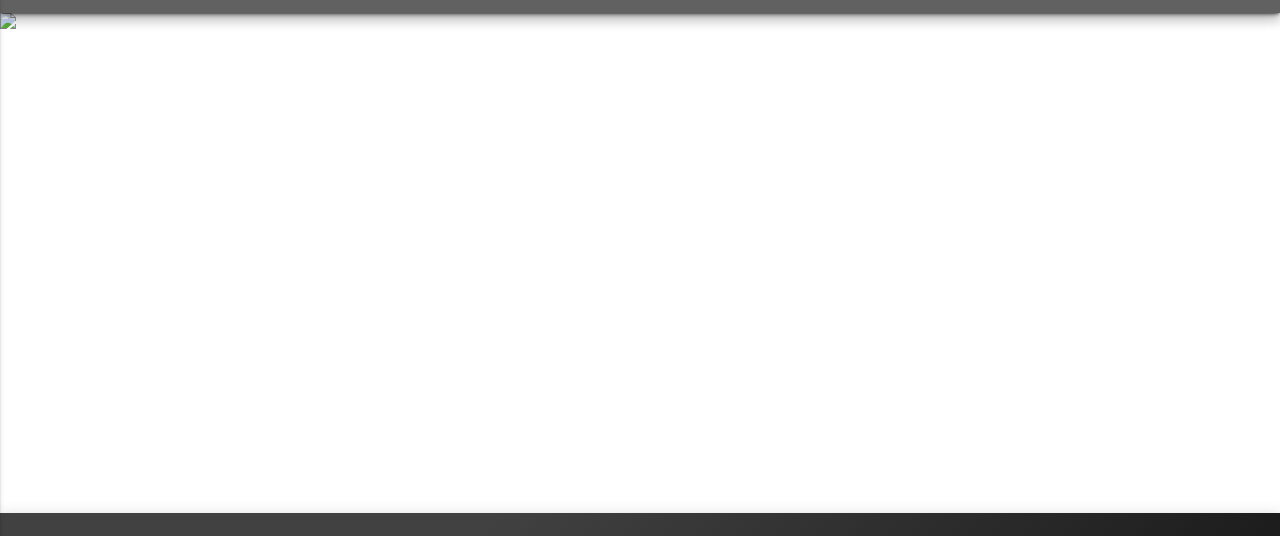
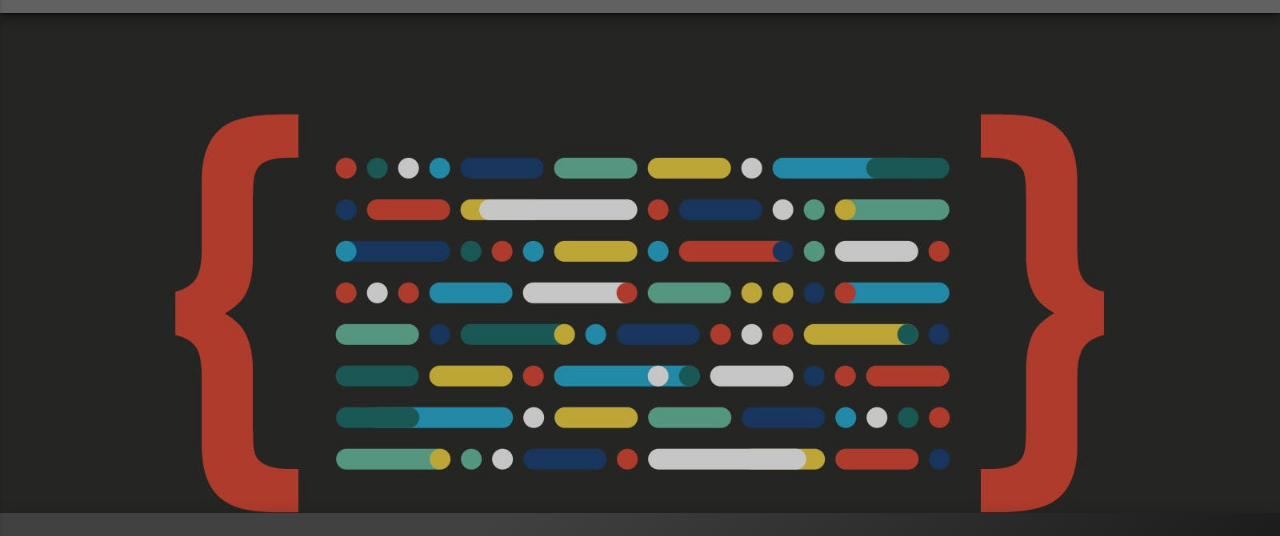
Before and after one commit to JoeAiken/ProfessionalPorfolio, a website: page public/index.html in a window 1280 px wide. Shown: the part 51-587 px from the top of the page. Drawn offline with nearby package versions, Linux system fonts and the light colour scheme; a web font is replaced by a local one.

Commit message:
parallax image update

```diff
--- a/public/index.html
+++ b/public/index.html
@@ -43,7 +43,7 @@
 
 
         <div id="parallaxID" class="parallax-container">
-            <div class="parallax"><img style="width: 100%" src="images/Coding-Background.jpg"></div>
+            <div class="parallax"><img style="width: 100%" src="images/Code-Background.jpg"></div>
         </div>
 
         <!--About Me Section-->
```
